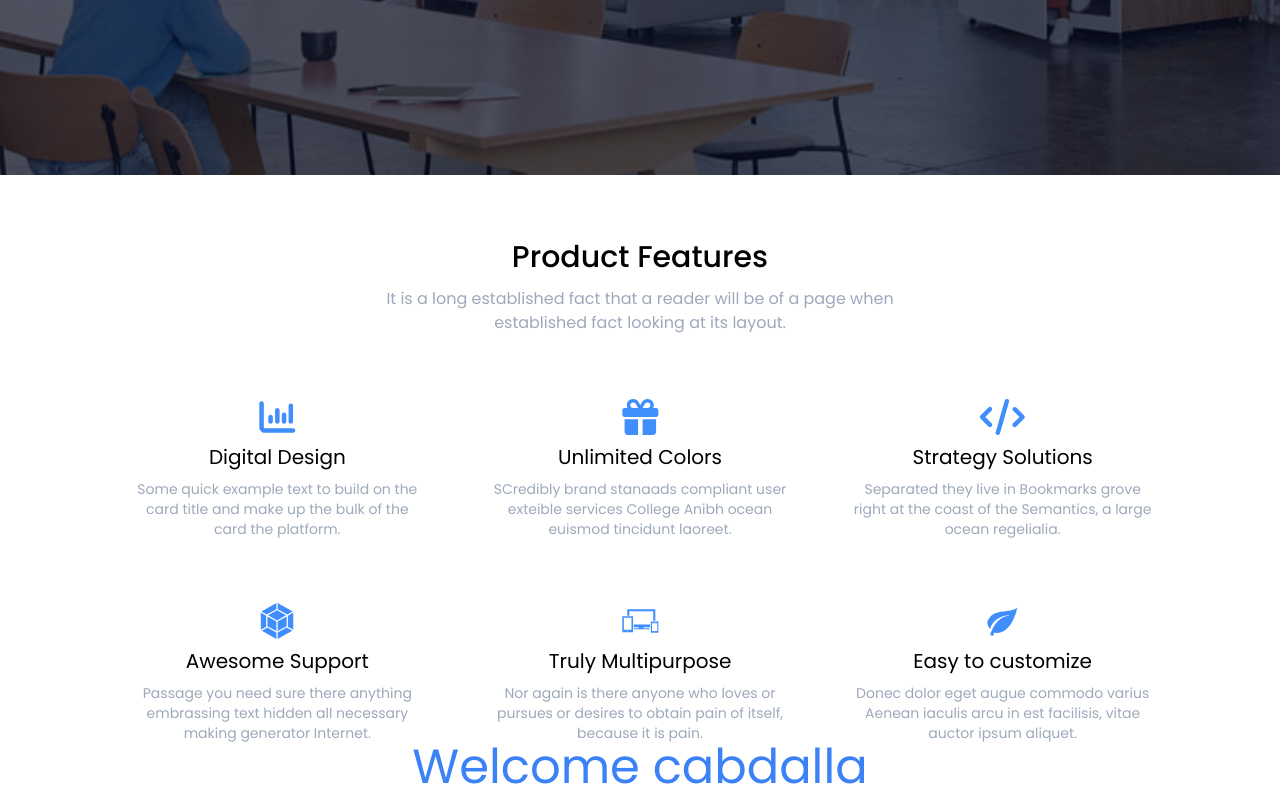
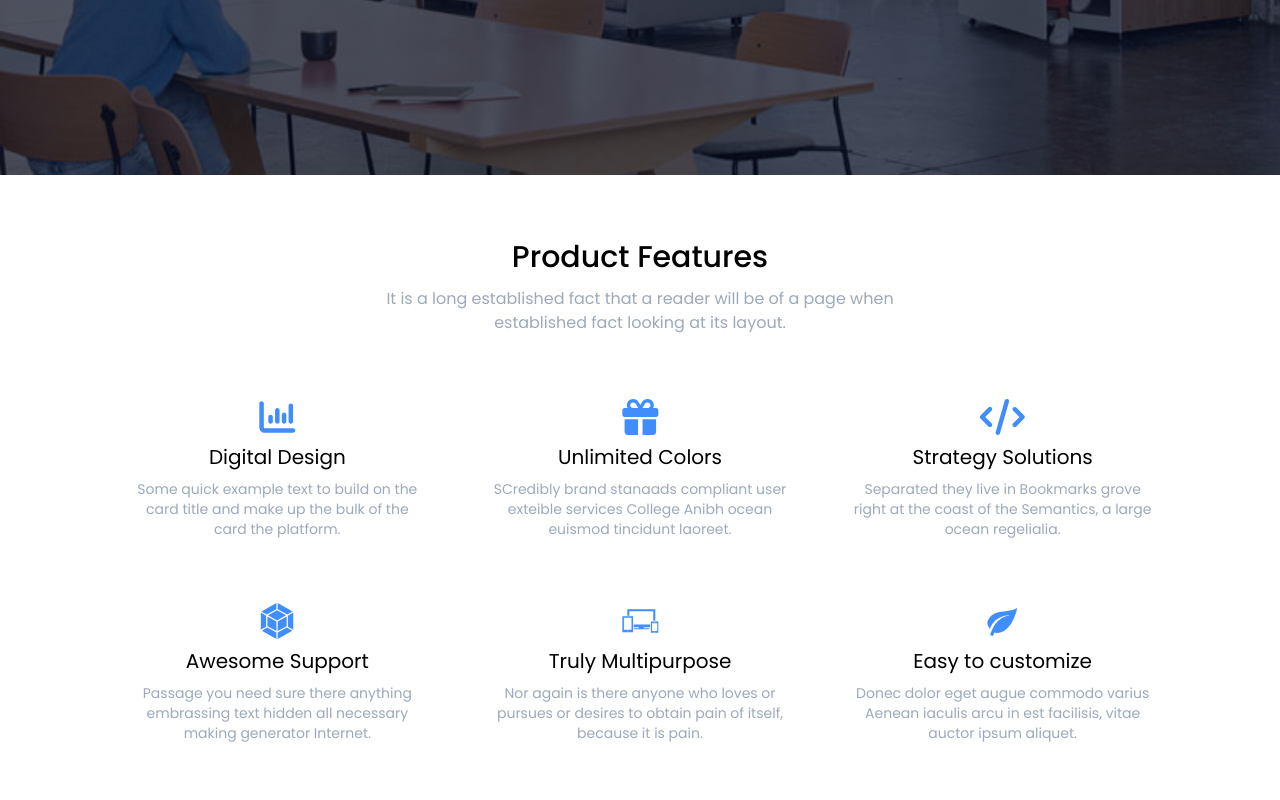
Before and after one commit to Maxamed459/Landing-GroupE, a website: page index.html in a window 1280 px wide. Shown: the part 693-1493 px from the top of the page. After the commit the page ends 1436 px from the top, so only its background shows below. Drawn offline with Linux system fonts and the light colour scheme.

Commit message:
Added modification

```diff
--- a/index.html
+++ b/index.html
@@ -88,6 +88,5 @@
             </div>
         </div>
      </section>
-     <h1 class="text-center text-5xl text-blue-500">Welcome cabdalla</h1>
 </body>
 </html>
```
